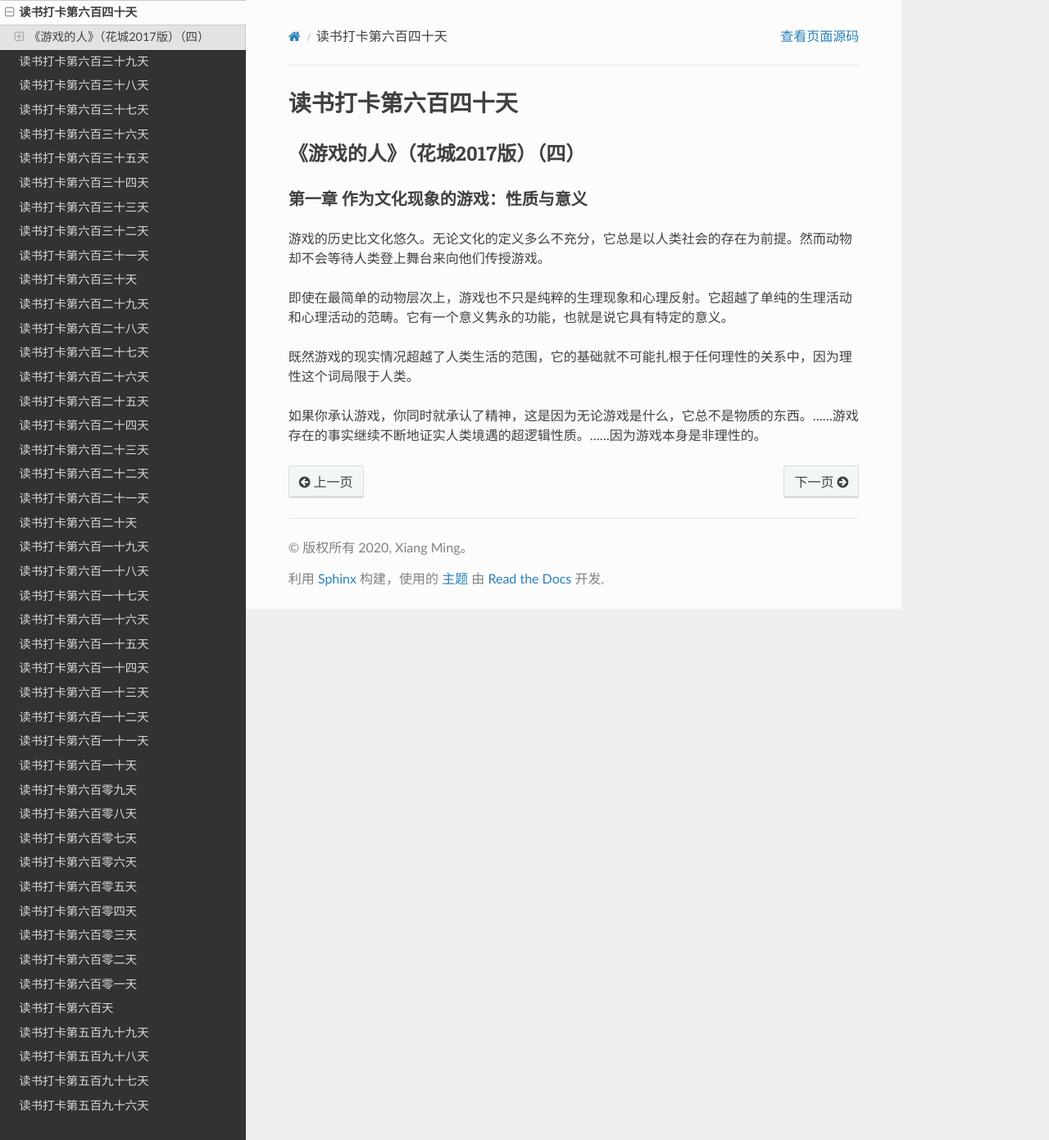
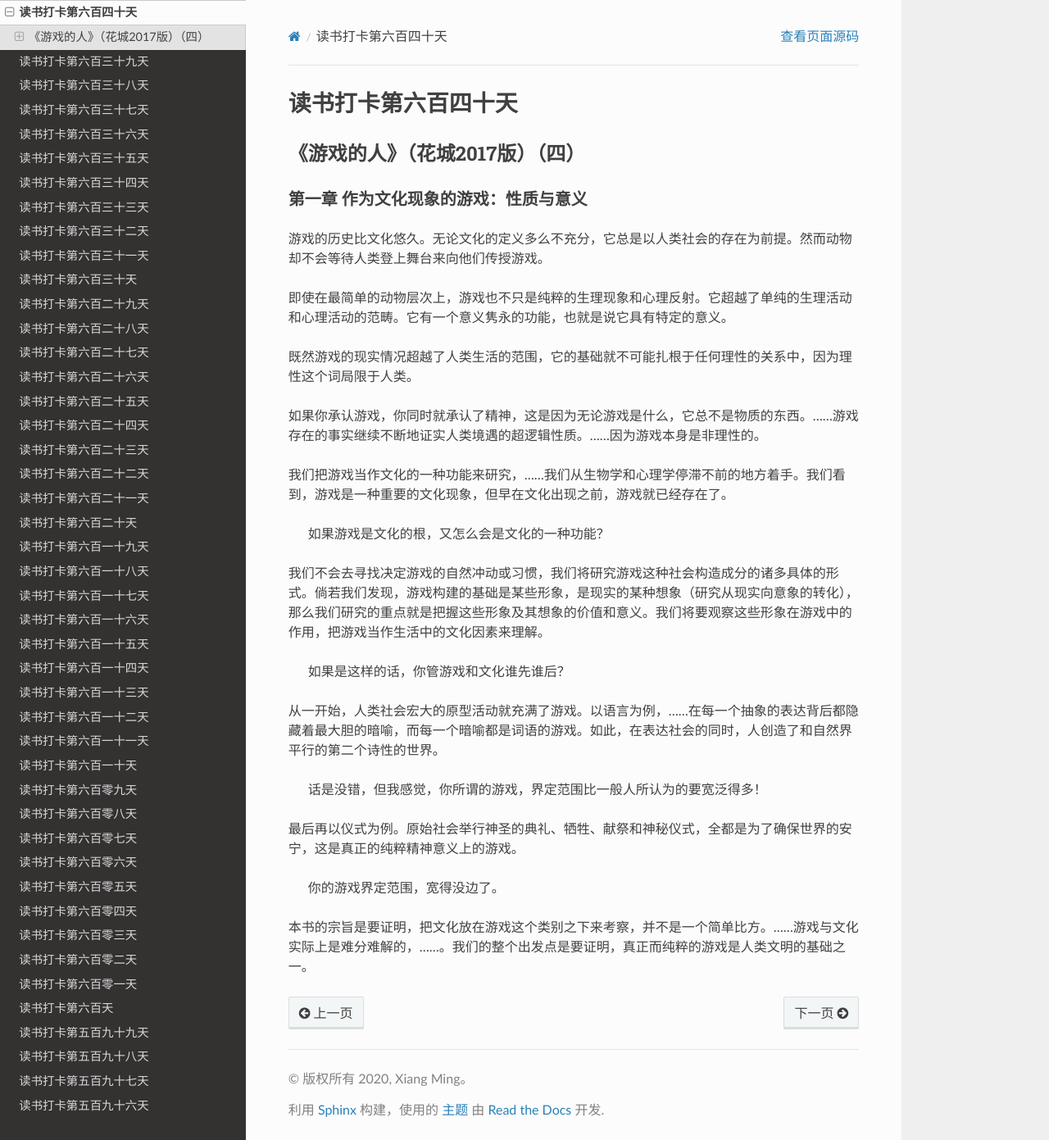
Before and after one commit to xiangming1975/reading, a Sphinx documentation site: the page built from source/2022-08-11.md, in a window 1280 px wide and 1391 px high. Shown: the whole window at 82% size. Built offline with Sphinx 7.4.7 and the Read the Docs theme 2.0.0, drawn with Linux system fonts in a browser that asks for light colours.

Commit message:
自动提交时间: 2022-08-13T22:00:01,242264062+08:00

```diff
--- a/source/2022-08-11.md
+++ b/source/2022-08-11.md
@@ -9,3 +9,17 @@
 既然游戏的现实情况超越了人类生活的范围，它的基础就不可能扎根于任何理性的关系中，因为理性这个词局限于人类。
 
 如果你承认游戏，你同时就承认了精神，这是因为无论游戏是什么，它总不是物质的东西。……游戏存在的事实继续不断地证实人类境遇的超逻辑性质。……因为游戏本身是非理性的。
+
+我们把游戏当作文化的一种功能来研究，……我们从生物学和心理学停滞不前的地方着手。我们看到，游戏是一种重要的文化现象，但早在文化出现之前，游戏就已经存在了。
+> 如果游戏是文化的根，又怎么会是文化的一种功能？
+
+我们不会去寻找决定游戏的自然冲动或习惯，我们将研究游戏这种社会构造成分的诸多具体的形式。倘若我们发现，游戏构建的基础是某些形象，是现实的某种想象（研究从现实向意象的转化），那么我们研究的重点就是把握这些形象及其想象的价值和意义。我们将要观察这些形象在游戏中的作用，把游戏当作生活中的文化因素来理解。
+> 如果是这样的话，你管游戏和文化谁先谁后？
+
+从一开始，人类社会宏大的原型活动就充满了游戏。以语言为例，……在每一个抽象的表达背后都隐藏着最大胆的暗喻，而每一个暗喻都是词语的游戏。如此，在表达社会的同时，人创造了和自然界平行的第二个诗性的世界。
+> 话是没错，但我感觉，你所谓的游戏，界定范围比一般人所认为的要宽泛得多！
+
+最后再以仪式为例。原始社会举行神圣的典礼、牺牲、献祭和神秘仪式，全都是为了确保世界的安宁，这是真正的纯粹精神意义上的游戏。
+> 你的游戏界定范围，宽得没边了。
+
+本书的宗旨是要证明，把文化放在游戏这个类别之下来考察，并不是一个简单比方。……游戏与文化实际上是难分难解的，……。我们的整个出发点是要证明，真正而纯粹的游戏是人类文明的基础之一。
```
